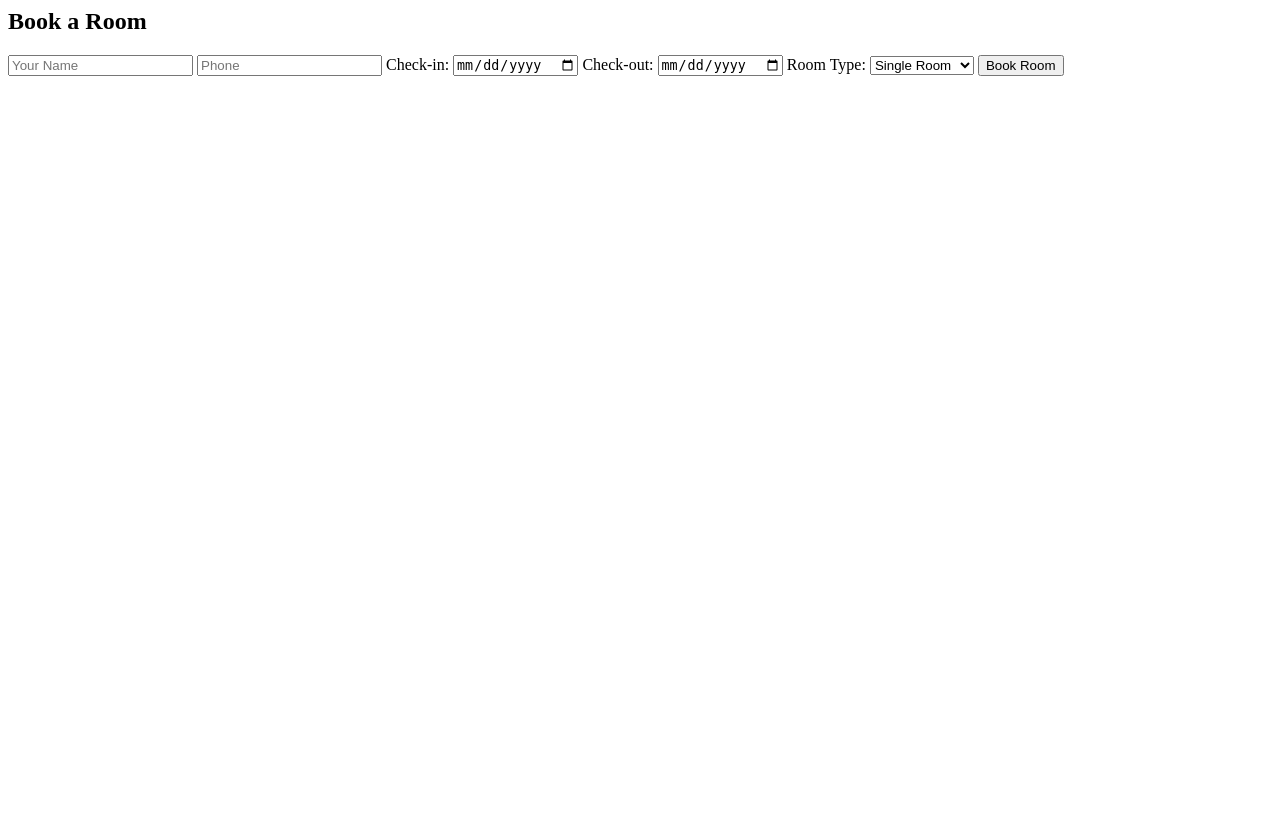
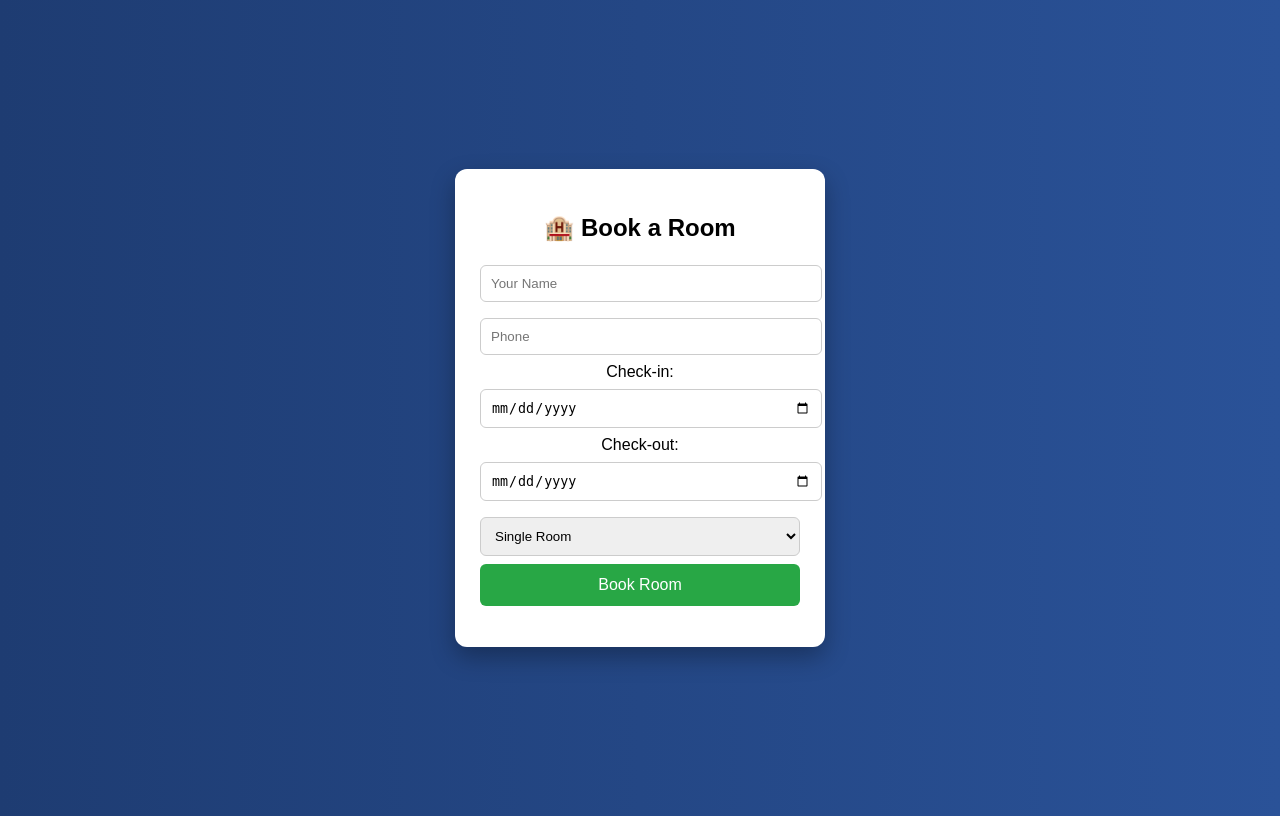
Before and after one commit to Umair9305/Janta-Marriage-Lawn, a Flask app: page /room-booking in a window 1280 px wide. Before the commit the page ends 76 px from the top, so only its background shows below. Run offline with Flask 3, Linux system fonts and the light colour scheme.

Commit message:
Revamp room booking HTML structure and styles

```diff
--- a/templates/room_booking.html
+++ b/templates/room_booking.html
@@ -1,15 +1,77 @@
-<h2>Book a Room</h2>
+<!DOCTYPE html>
+<html lang="en">
+<head>
+<meta charset="UTF-8">
+<title>Room Booking</title>
 
-<input type="text" id="name" placeholder="Your Name" required>
-<input type="text" id="phone" placeholder="Phone" required>
+<style>
+body {
+    font-family: Arial;
+    background: linear-gradient(to right, #1e3c72, #2a5298);
+    display: flex;
+    justify-content: center;
+    align-items: center;
+    height: 100vh;
+}
+
+.container {
+    background: white;
+    padding: 25px;
+    border-radius: 12px;
+    width: 320px;
+    box-shadow: 0 10px 25px rgba(0,0,0,0.3);
+    text-align: center;
+}
+
+h2 {
+    margin-bottom: 15px;
+}
+
+input, select {
+    width: 100%;
+    padding: 10px;
+    margin: 8px 0;
+    border-radius: 6px;
+    border: 1px solid #ccc;
+}
+
+button {
+    width: 100%;
+    padding: 12px;
+    background: #28a745;
+    color: white;
+    border: none;
+    border-radius: 6px;
+    font-size: 16px;
+    cursor: pointer;
+    transition: 0.3s;
+}
+
+button:hover {
+    background: #218838;
+}
+
+#msg {
+    margin-top: 10px;
+    font-weight: bold;
+}
+</style>
+</head>
+
+<body>
+
+<div class="container">
+    <h2>🏨 Book a Room</h2>
+
+    <input type="text" id="name" placeholder="Your Name">
+    <input type="text" id="phone" placeholder="Phone">
 
     <label>Check-in:</label>
-<input type="date" id="checkin" required>
+    <input type="date" id="checkin">
 
     <label>Check-out:</label>
-<input type="date" id="checkout" required>
+    <input type="date" id="checkout">
 
-<label>Room Type:</label>
     <select id="room">
         <option value="Single Room">Single Room</option>
         <option value="Double Room">Double Room</option>
@@ -19,6 +81,7 @@
     <button onclick="bookRoom()">Book Room</button>
 
     <p id="msg"></p>
+</div>
 
 <script>
 function bookRoom() {
@@ -29,7 +92,6 @@ function bookRoom() {
     let checkout = document.getElementById("checkout").value;
     let room = document.getElementById("room").value;
 
-    // 🔴 Validation
     if (!name || !phone || !checkin || !checkout) {
         document.getElementById("msg").innerText = "All fields are required!";
         return;
@@ -40,18 +102,16 @@ function bookRoom() {
         return;
     }
 
-    let data = {
+    fetch('/room-book', {
+        method: "POST",
+        headers: {"Content-Type": "application/json"},
+        body: JSON.stringify({
             name: name,
             phone: phone,
             check_in: checkin,
             check_out: checkout,
             room_type: room
-    };
-
-    fetch('/room-book', {
-        method: "POST",
-        headers: {"Content-Type": "application/json"},
-        body: JSON.stringify(data)
+        })
     })
     .then(res => res.json())
     .then(response => {
@@ -66,3 +126,6 @@ function bookRoom() {
     });
 }
 </script>
+
+</body>
+</html>
```
Lines whose indentation alone changed are shown as unchanged.
